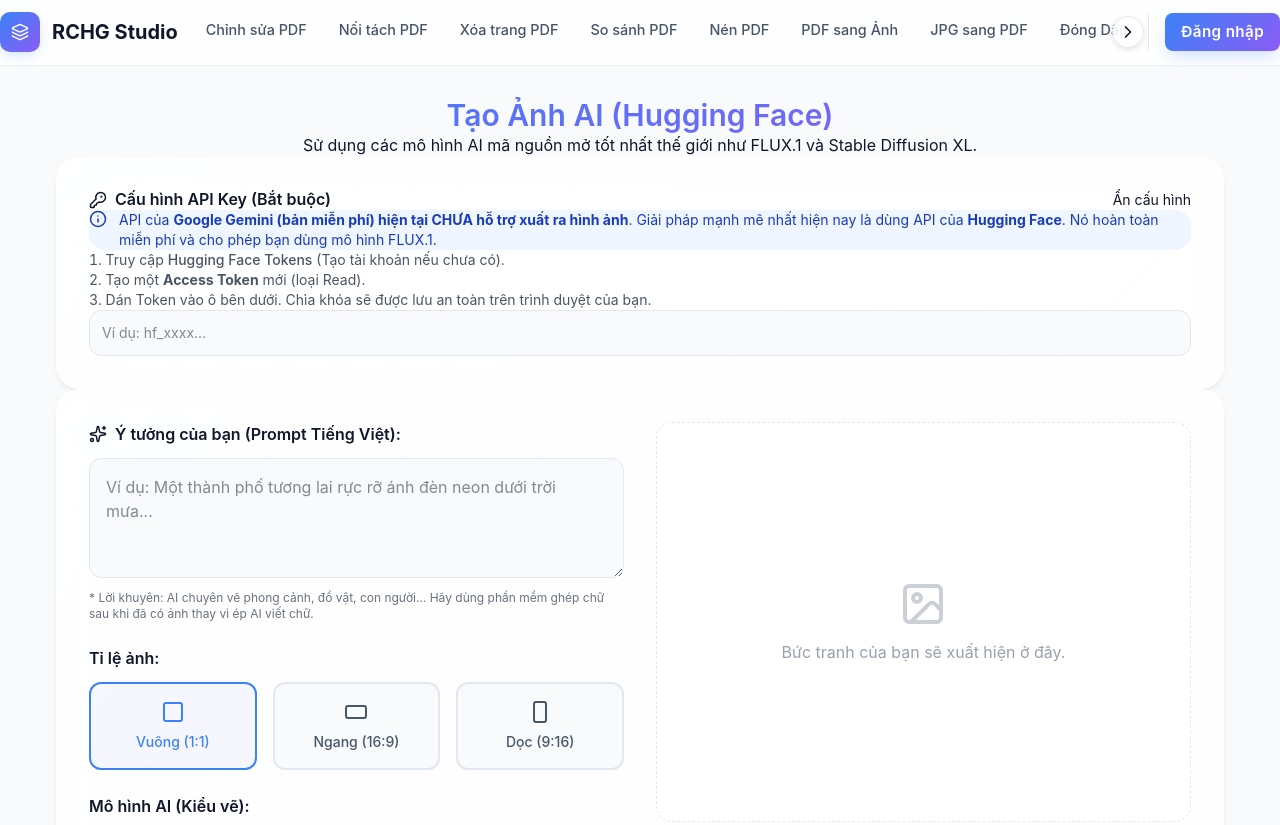
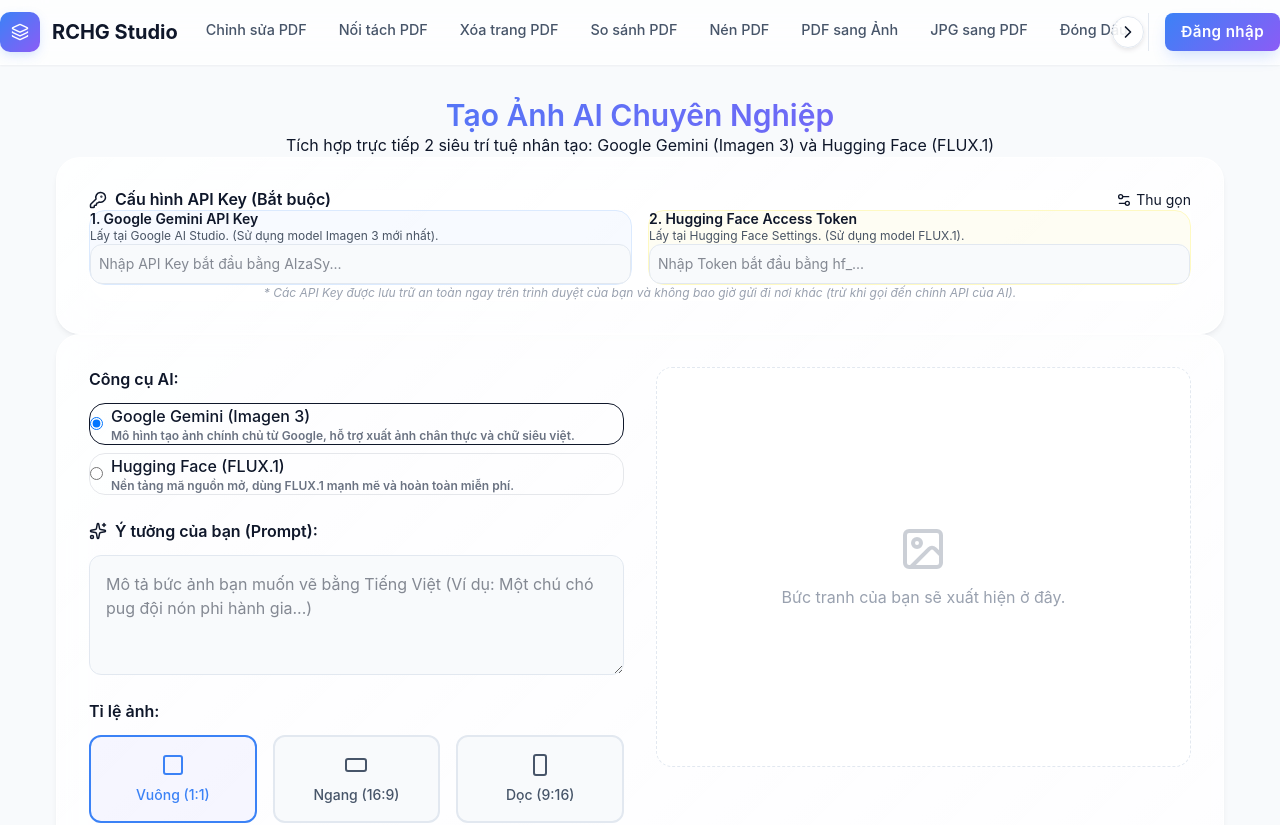
Before and after one commit to rchg2025/pdfstudio, a React (Vite) app: page /tao-anh-ai in a window 1280 px wide. Shown: the top 825 px of the page. Built offline with nearby package versions, Linux system fonts and the light colour scheme; no server answers.

Commit message:
Add Gemini Imagen 3 and Hugging Face providers with API key config

```diff
--- a/src/pages/AiImageGenerator.tsx
+++ b/src/pages/AiImageGenerator.tsx
@@ -1,44 +1,51 @@
 import { useState, useEffect } from 'react';
-import { Image as ImageIcon, Sparkles, Download, Square, RectangleHorizontal, RectangleVertical, Loader2, KeyRound, Info } from 'lucide-react';
+import { Image as ImageIcon, Sparkles, Download, Square, RectangleHorizontal, RectangleVertical, Loader2, KeyRound, Info, Settings2 } from 'lucide-react';
 import { useDialogs } from '../components/CustomDialogs';
 import './AiImageGenerator.css';
 
 const RATIOS = [
-  { id: '1:1', name: 'Vuông (1:1)', width: 1024, height: 1024, icon: Square },
-  { id: '16:9', name: 'Ngang (16:9)', width: 1024, height: 576, icon: RectangleHorizontal },
-  { id: '9:16', name: 'Dọc (9:16)', width: 576, height: 1024, icon: RectangleVertical },
+  { id: '1:1', name: 'Vuông (1:1)', width: 1024, height: 1024, icon: Square, aspect: '1:1' },
+  { id: '16:9', name: 'Ngang (16:9)', width: 1024, height: 576, icon: RectangleHorizontal, aspect: '16:9' },
+  { id: '9:16', name: 'Dọc (9:16)', width: 576, height: 1024, icon: RectangleVertical, aspect: '9:16' },
 ];
 
-const MODELS = [
-  { id: 'black-forest-labs/FLUX.1-schnell', name: 'FLUX.1 Schnell (Nhanh, Siêu nét)' },
-  { id: 'stabilityai/stable-diffusion-xl-base-1.0', name: 'Stable Diffusion XL (Nghệ thuật)' },
-  { id: 'prompthero/openjourney', name: 'OpenJourney (Phong cách Midjourney)' }
+const PROVIDERS = [
+  { id: 'gemini', name: 'Google Gemini (Imagen 3)', desc: 'Mô hình tạo ảnh chính chủ từ Google, hỗ trợ xuất ảnh chân thực và chữ siêu việt.' },
+  { id: 'huggingface', name: 'Hugging Face (FLUX.1)', desc: 'Nền tảng mã nguồn mở, dùng FLUX.1 mạnh mẽ và hoàn toàn miễn phí.' }
 ];
 
 export default function AiImageGenerator() {
   const [prompt, setPrompt] = useState('');
   const [ratio, setRatio] = useState(RATIOS[0]);
-  const [model, setModel] = useState(MODELS[0]);
+  const [provider, setProvider] = useState(PROVIDERS[0].id);
   const [isGenerating, setIsGenerating] = useState(false);
   const [imageUrl, setImageUrl] = useState<string | null>(null);
 
   // API Key State
-  const [apiKey, setApiKey] = useState('');
+  const [geminiKey, setGeminiKey] = useState('');
+  const [hfKey, setHfKey] = useState('');
   const [showKeyInput, setShowKeyInput] = useState(false);
 
   const { showAlert } = useDialogs();
 
   useEffect(() => {
-    const savedKey = localStorage.getItem('hf_api_key');
-    if (savedKey) {
-      setApiKey(savedKey);
-    } else {
+    const savedGemini = localStorage.getItem('gemini_api_key');
+    const savedHf = localStorage.getItem('hf_api_key');
+    if (savedGemini) setGeminiKey(savedGemini);
+    if (savedHf) setHfKey(savedHf);
+
+    if (!savedGemini && !savedHf) {
       setShowKeyInput(true);
     }
   }, []);
 
-  const saveKey = (key: string) => {
-    setApiKey(key);
+  const saveGeminiKey = (key: string) => {
+    setGeminiKey(key);
+    localStorage.setItem('gemini_api_key', key);
+  };
+
+  const saveHfKey = (key: string) => {
+    setHfKey(key);
     localStorage.setItem('hf_api_key', key);
   };
 
@@ -53,16 +60,84 @@ export default function AiImageGenerator() {
     } catch (err) {
       console.error("Translation error:", err);
     }
-    return text; // Fallback
+    return text;
+  };
+
+  const generateWithGemini = async (finalPrompt: string) => {
+    if (!geminiKey.trim()) {
+      setShowKeyInput(true);
+      throw new Error('Bạn chưa nhập API Key của Google Gemini!');
+    }
+
+    const url = `https://generativelanguage.googleapis.com/v1beta/models/imagen-3.0-generate-002:predict`;
+    const response = await fetch(url, {
+      method: 'POST',
+      headers: {
+        'x-goog-api-key': geminiKey.trim(),
+        'Content-Type': 'application/json',
+      },
+      body: JSON.stringify({
+        instances: [
+          { prompt: finalPrompt }
+        ],
+        parameters: {
+          sampleCount: 1,
+          aspectRatio: ratio.aspect
+        }
+      }),
+    });
+
+    if (!response.ok) {
+      const errorData = await response.json().catch(() => null);
+      if (response.status === 400 || response.status === 403) {
+        throw new Error(errorData?.error?.message || 'API Key không hợp lệ, hoặc tài khoản của bạn không được cấp quyền dùng Imagen 3.');
+      }
+      throw new Error('Lỗi từ máy chủ Google: ' + (errorData?.error?.message || response.statusText));
+    }
+
+    const data = await response.json();
+    if (data.predictions && data.predictions.length > 0) {
+      const base64Img = data.predictions[0].bytesBase64Encoded || data.predictions[0];
+      if (typeof base64Img === 'string') {
+        const prefix = base64Img.startsWith('iVBORw') ? 'image/png' : 'image/jpeg';
+        return `data:${prefix};base64,${base64Img}`;
+      }
+    }
+    throw new Error('Không nhận được ảnh trả về từ Google.');
+  };
+
+  const generateWithHuggingFace = async (finalPrompt: string) => {
+    if (!hfKey.trim()) {
+      setShowKeyInput(true);
+      throw new Error('Bạn chưa nhập Access Token của Hugging Face!');
+    }
+
+    const response = await fetch(`https://api-inference.huggingface.co/models/black-forest-labs/FLUX.1-schnell`, {
+      method: 'POST',
+      headers: {
+        'Authorization': `Bearer ${hfKey.trim()}`,
+        'Content-Type': 'application/json',
+      },
+      body: JSON.stringify({
+        inputs: finalPrompt,
+        parameters: {
+          width: ratio.width,
+          height: ratio.height
+        }
+      }),
+    });
+
+    if (!response.ok) {
+      if (response.status === 401) throw new Error('Token Hugging Face không hợp lệ.');
+      if (response.status === 503) throw new Error('Mô hình đang khởi động, vui lòng thử lại sau 30 giây.');
+      throw new Error('Lỗi từ máy chủ Hugging Face.');
+    }
+
+    const blob = await response.blob();
+    return URL.createObjectURL(blob);
   };
 
   const handleGenerate = async () => {
-    if (!apiKey.trim()) {
-      showAlert('Vui lòng nhập Hugging Face Access Token để sử dụng tính năng này.', 'Thiếu API Key');
-      setShowKeyInput(true);
-      return;
-    }
-
     if (!prompt.trim()) {
       showAlert('Vui lòng nhập ý tưởng (prompt) để tạo ảnh.', 'Thiếu thông tin');
       return;
@@ -72,37 +147,19 @@ export default function AiImageGenerator() {
     setImageUrl(null);
 
     try {
-      // Dịch sang Tiếng Anh để model hiểu tốt nhất
-      const englishPrompt = await translateToEnglish(prompt.trim());
+      let resultUrl = '';
 
-      const response = await fetch(`https://api-inference.huggingface.co/models/${model.id}`, {
-        method: 'POST',
-        headers: {
-          'Authorization': `Bearer ${apiKey.trim()}`,
-          'Content-Type': 'application/json',
-        },
-        body: JSON.stringify({
-          inputs: englishPrompt,
-          parameters: {
-            width: ratio.width,
-            height: ratio.height
-          }
-        }),
-      });
-
-      if (!response.ok) {
-        if (response.status === 401) {
-          throw new Error('API Key không hợp lệ. Vui lòng kiểm tra lại Token của bạn.');
-        } else if (response.status === 503) {
-          throw new Error('Mô hình AI đang khởi động, vui lòng thử lại sau 30 giây.');
-        }
-        throw new Error('Lỗi từ máy chủ AI. Vui lòng thử lại sau.');
+      if (provider === 'gemini') {
+        // Gemini Imagen 3 hiểu rất tốt tiếng Việt, nhưng dịch ra tiếng Anh vẫn tốt hơn nếu từ vựng quá khó.
+        // Tuy nhiên để chân thật theo yêu cầu của bạn, sẽ dùng thẳng prompt người dùng nhập.
+        resultUrl = await generateWithGemini(prompt.trim());
+      } else {
+        // Hugging Face Models (FLUX) cần tiếng Anh
+        const englishPrompt = await translateToEnglish(prompt.trim());
+        resultUrl = await generateWithHuggingFace(englishPrompt);
       }
 
-      const blob = await response.blob();
-      const localUrl = URL.createObjectURL(blob);
-      setImageUrl(localUrl);
-
+      setImageUrl(resultUrl);
     } catch (err: any) {
       console.error(err);
       showAlert(`Lỗi khi tạo ảnh: ${err.message}`, 'Lỗi hệ thống');
@@ -124,8 +181,8 @@ export default function AiImageGenerator() {
   return (
     <div className="ai-image-container">
       <div className="tool-header text-center mb-8">
-        <h1 className="text-gradient text-3xl mb-2">Tạo Ảnh AI (Hugging Face)</h1>
-        <p className="text-secondary">Sử dụng các mô hình AI mã nguồn mở tốt nhất thế giới như FLUX.1 và Stable Diffusion XL.</p>
+        <h1 className="text-gradient text-3xl mb-2">Tạo Ảnh AI Chuyên Nghiệp</h1>
+        <p className="text-secondary">Tích hợp trực tiếp 2 siêu trí tuệ nhân tạo: Google Gemini (Imagen 3) và Hugging Face (FLUX.1)</p>
       </div>
 
       <div className="glass-card mb-6">
@@ -136,35 +193,48 @@ export default function AiImageGenerator() {
               Cấu hình API Key (Bắt buộc)
             </h3>
             <button
-              className="text-sm text-primary hover:underline"
+              className="text-sm text-primary hover:underline flex items-center gap-1"
               onClick={() => setShowKeyInput(!showKeyInput)}
             >
-              {showKeyInput ? 'Ẩn cấu hình' : 'Hiện cấu hình'}
+              <Settings2 size={16} />
+              {showKeyInput ? 'Thu gọn' : 'Thiết lập'}
             </button>
           </div>
 
           {showKeyInput && (
-            <div className="animate-fade-in space-y-3 text-sm text-gray-600">
-              <div className="p-3 bg-blue-50 text-blue-800 rounded-lg flex gap-3">
-                <Info className="shrink-0 mt-0.5" size={18} />
-                <p>
-                  API của <strong>Google Gemini (bản miễn phí) hiện tại CHƯA hỗ trợ xuất ra hình ảnh</strong>.
-                  Giải pháp mạnh mẽ nhất hiện nay là dùng API của <strong>Hugging Face</strong>. Nó hoàn toàn miễn phí và cho phép bạn dùng mô hình FLUX.1.
-                </p>
+            <div className="animate-fade-in space-y-4 text-sm text-gray-700">
+              <div className="grid grid-cols-1 md:grid-cols-2 gap-4">
+
+                {/* GEMINI KEY */}
+                <div className="p-4 bg-blue-50/50 border border-blue-100 rounded-lg">
+                  <h4 className="font-semibold text-blue-800 mb-2">1. Google Gemini API Key</h4>
+                  <p className="text-xs text-gray-600 mb-3">Lấy tại <a href="https://aistudio.google.com/app/apikey" target="_blank" rel="noreferrer" className="text-blue-600 hover:underline">Google AI Studio</a>. (Sử dụng model Imagen 3 mới nhất).</p>
+                  <input
+                    type="password"
+                    className="ai-textarea bg-white"
+                    style={{ minHeight: '40px', padding: '0.5rem' }}
+                    placeholder="Nhập API Key bắt đầu bằng AIzaSy..."
+                    value={geminiKey}
+                    onChange={(e) => saveGeminiKey(e.target.value)}
+                  />
+                </div>
+
+                {/* HUGGING FACE KEY */}
+                <div className="p-4 bg-yellow-50/50 border border-yellow-100 rounded-lg">
+                  <h4 className="font-semibold text-yellow-800 mb-2">2. Hugging Face Access Token</h4>
+                  <p className="text-xs text-gray-600 mb-3">Lấy tại <a href="https://huggingface.co/settings/tokens" target="_blank" rel="noreferrer" className="text-yellow-600 hover:underline">Hugging Face Settings</a>. (Sử dụng model FLUX.1).</p>
+                  <input
+                    type="password"
+                    className="ai-textarea bg-white"
+                    style={{ minHeight: '40px', padding: '0.5rem' }}
+                    placeholder="Nhập Token bắt đầu bằng hf_..."
+                    value={hfKey}
+                    onChange={(e) => saveHfKey(e.target.value)}
+                  />
+                </div>
+
               </div>
-              <ol className="list-decimal list-inside space-y-1 ml-2">
-                <li>Truy cập <a href="https://huggingface.co/settings/tokens" target="_blank" rel="noreferrer" className="text-primary font-medium hover:underline">Hugging Face Tokens</a> (Tạo tài khoản nếu chưa có).</li>
-                <li>Tạo một <strong>Access Token</strong> mới (loại Read).</li>
-                <li>Dán Token vào ô bên dưới. Chìa khóa sẽ được lưu an toàn trên trình duyệt của bạn.</li>
-              </ol>
-              <input
-                type="password"
-                className="ai-textarea mt-2"
-                style={{ minHeight: '40px', padding: '0.75rem' }}
-                placeholder="Ví dụ: hf_xxxx..."
-                value={apiKey}
-                onChange={(e) => saveKey(e.target.value)}
-              />
+              <p className="text-xs text-gray-400 italic text-center">* Các API Key được lưu trữ an toàn ngay trên trình duyệt của bạn và không bao giờ gửi đi nơi khác (trừ khi gọi đến chính API của AI).</p>
             </div>
           )}
         </div>
@@ -175,15 +245,37 @@ export default function AiImageGenerator() {
 
           {/* CỘT TRÁI: NHẬP LIỆU */}
           <div className="ai-image-section">
+
             <div className="ai-input-group">
-              <label><Sparkles size={18} className="text-primary" /> Ý tưởng của bạn (Prompt Tiếng Việt):</label>
+              <label>Công cụ AI:</label>
+              <div className="flex flex-col gap-2">
+                {PROVIDERS.map(p => (
+                  <label key={p.id} className={`flex items-start gap-3 p-3 rounded-lg border cursor-pointer transition-colors ${provider === p.id ? 'bg-primary/5 border-primary' : 'hover:bg-gray-50 border-gray-200'}`}>
+                    <input
+                      type="radio"
+                      name="provider"
+                      value={p.id}
+                      checked={provider === p.id}
+                      onChange={(e) => setProvider(e.target.value)}
+                      className="mt-1"
+                    />
+                    <div>
+                      <div className="font-medium">{p.name}</div>
+                      <div className="text-xs text-gray-500">{p.desc}</div>
+                    </div>
+                  </label>
+                ))}
+              </div>
+            </div>
+
+            <div className="ai-input-group mt-4">
+              <label><Sparkles size={18} className="text-primary" /> Ý tưởng của bạn (Prompt):</label>
               <textarea
                 className="ai-textarea"
-                placeholder="Ví dụ: Một thành phố tương lai rực rỡ ánh đèn neon dưới trời mưa..."
+                placeholder={provider === 'gemini' ? "Mô tả bức ảnh bạn muốn vẽ bằng Tiếng Việt (Ví dụ: Một chú chó pug đội nón phi hành gia...)" : "Ví dụ: Một thành phố tương lai rực rỡ ánh đèn neon dưới trời mưa..."}
                 value={prompt}
                 onChange={(e) => setPrompt(e.target.value)}
               />
-              <p className="text-xs text-gray-500">* Lời khuyên: AI chuyên vẽ phong cảnh, đồ vật, con người... Hãy dùng phần mềm ghép chữ sau khi đã có ảnh thay vì ép AI viết chữ.</p>
             </div>
 
             <div className="ai-input-group mt-2">
@@ -205,22 +297,8 @@ export default function AiImageGenerator() {
               </div>
             </div>
 
-            <div className="ai-input-group mt-2">
-              <label>Mô hình AI (Kiểu vẽ):</label>
-              <select
-                className="ai-textarea"
-                style={{ minHeight: 'auto', padding: '0.75rem', cursor: 'pointer' }}
-                value={model.id}
-                onChange={(e) => setModel(MODELS.find(m => m.id === e.target.value) || MODELS[0])}
-              >
-                {MODELS.map(m => (
-                  <option key={m.id} value={m.id}>{m.name}</option>
-                ))}
-              </select>
-            </div>
-
             <button
-              className="btn btn-primary flex items-center justify-center w-full py-3 px-6 mt-4 shadow-lg"
+              className="btn btn-primary flex items-center justify-center w-full py-3 px-6 mt-6 shadow-lg"
               onClick={handleGenerate}
               disabled={isGenerating}
             >
@@ -236,14 +314,14 @@ export default function AiImageGenerator() {
           <div className="ai-image-section">
             <div className={`ai-result ${imageUrl ? 'has-image' : ''}`}>
               {!imageUrl && !isGenerating && (
-                <div className="text-center text-gray-400 flex flex-col items-center gap-3">
+                <div className="text-center text-gray-400 flex flex-col items-center gap-3 p-4">
                   <ImageIcon size={48} className="opacity-50" />
                   <p>Bức tranh của bạn sẽ xuất hiện ở đây.</p>
                 </div>
               )}
 
               {isGenerating && (
-                <div className="w-full flex flex-col items-center gap-6">
+                <div className="w-full flex flex-col items-center gap-6 p-4">
                   <div className="text-primary font-bold text-lg flex items-center gap-2">
                     <Loader2 className="animate-spin" size={24} />
                     AI đang sáng tác...
@@ -255,7 +333,7 @@ export default function AiImageGenerator() {
               )}
 
               {imageUrl && !isGenerating && (
-                <div className="flex flex-col items-center gap-4 w-full animate-fade-in">
+                <div className="flex flex-col items-center gap-4 w-full animate-fade-in p-2">
                   <img src={imageUrl} alt="AI Generated" className="ai-generated-image" />
                   <button
                     className="btn btn-secondary flex items-center gap-2"
```
